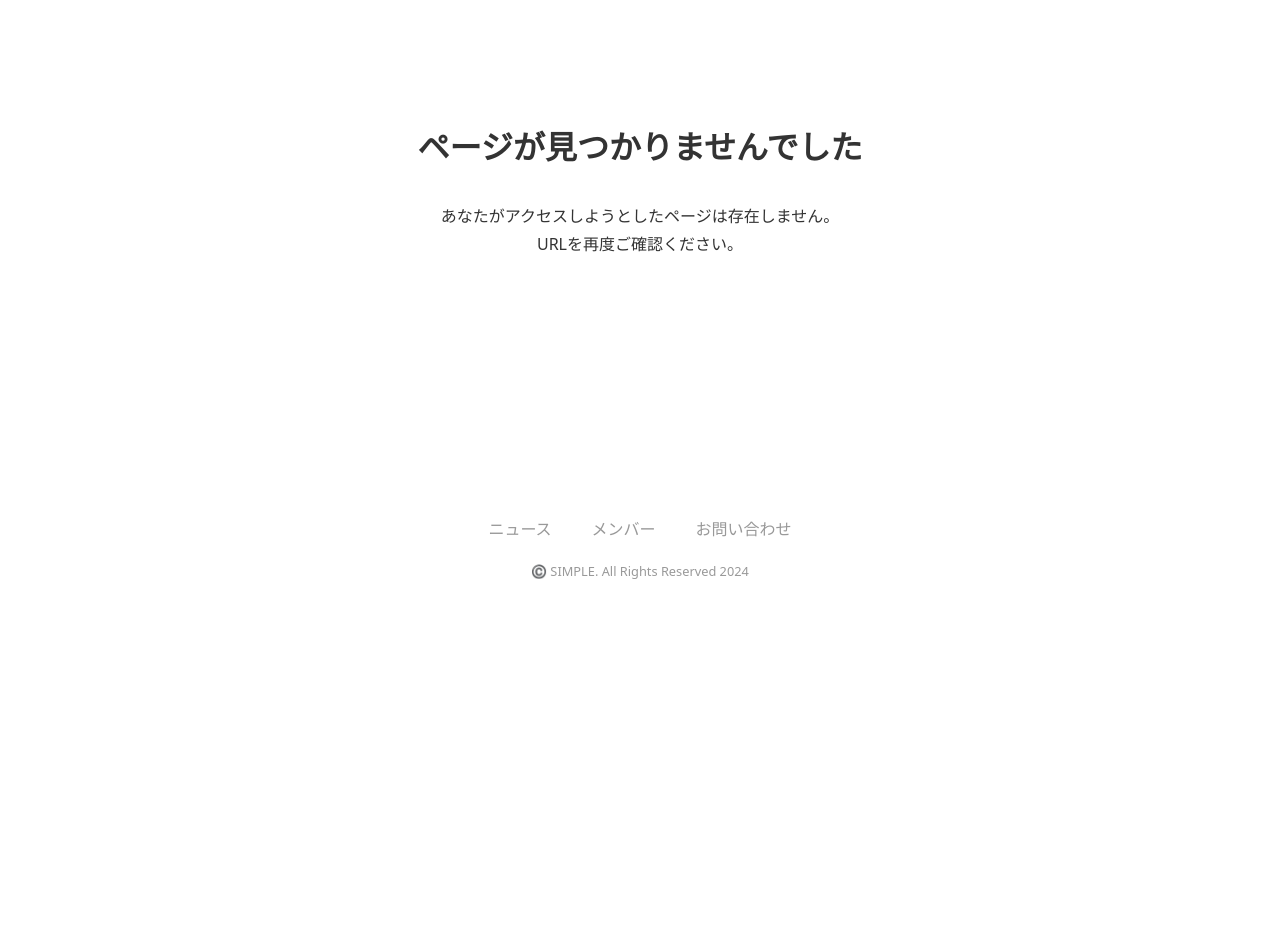
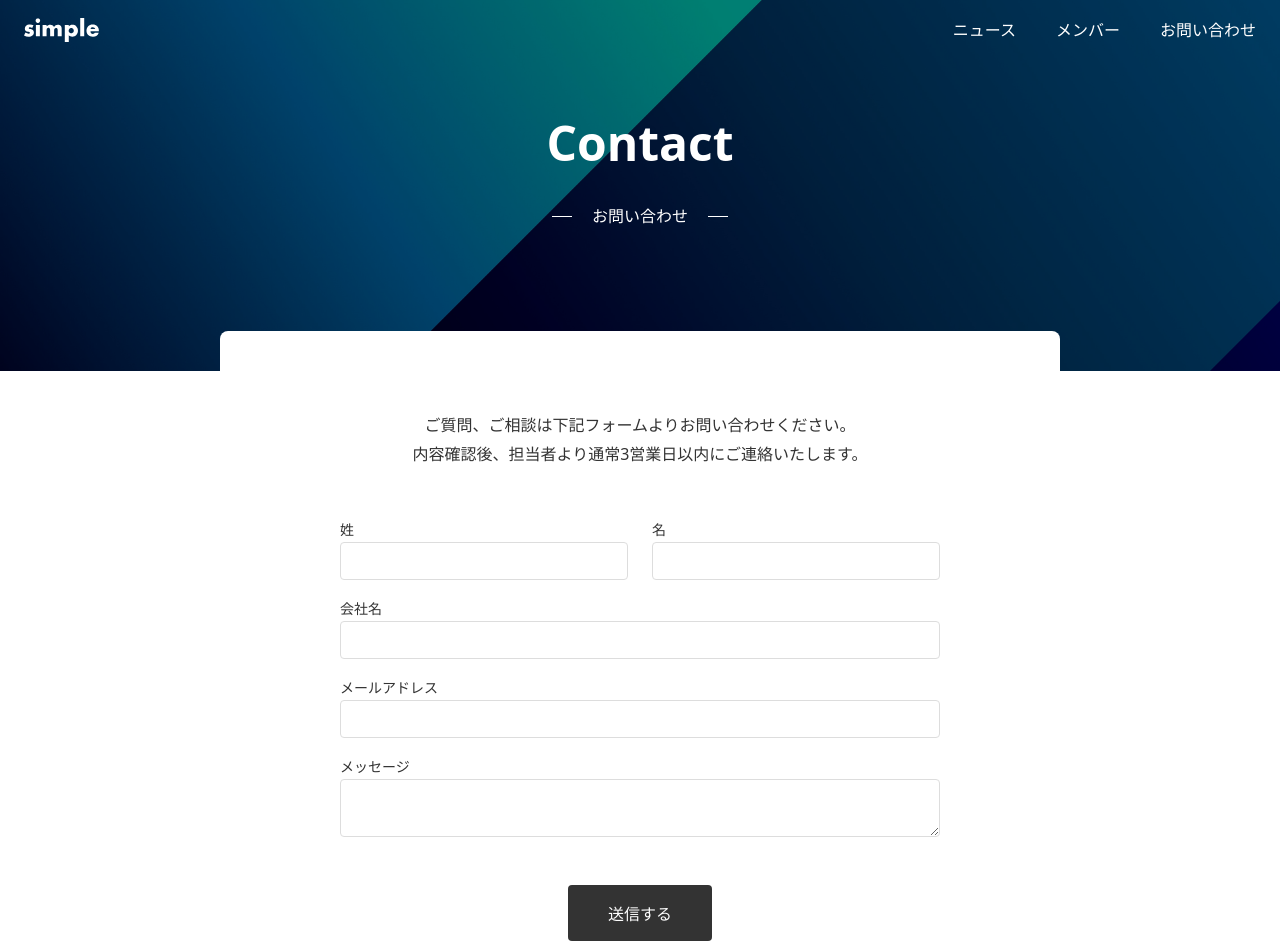
Before and after one commit to morimo0804/my-next-project, a Next.js app: page /contact in a window 1280 px wide. Before the commit this address had no page. Shown: the top 952 px of the page. Before the commit the page ends 800 px from the top, so only its background shows below. Built offline with nearby package versions, Linux system fonts and the light colour scheme.

Commit message:
9章まで完了

```diff
--- /dev/null
+++ b/app/_actions/contact.tsx
@@ -0,0 +1,104 @@
+"use server";
+
+function validateEmail(email: string) {
+  const pattern = /^[^\s@]+@[^\s@]+\.[^\s@]+$/;
+  return pattern.test(email);
+}
+
+export async function createContactData(_prevState: any, formData: FormData) {
+  const rawFormData = {
+    lastname: formData.get("lastname") as string,
+    firstname: formData.get("firstname") as string,
+    company: formData.get("company") as string,
+    email: formData.get("email") as string,
+    message: formData.get("message") as string,
+  };
+
+  if (!rawFormData.lastname) {
+    return {
+      status: "error",
+      message: "姓を入力してください",
+    };
+  }
+  if (!rawFormData.firstname) {
+    return {
+      status: "error",
+      message: "名を入力してください",
+    };
+  }
+  if (!rawFormData.company) {
+    return {
+      status: "error",
+      message: "会社名を入力してください",
+    };
+  }
+  if (!rawFormData.email) {
+    return {
+      status: "error",
+      message: "メールアドレスを入力してください",
+    };
+  }
+  if (!validateEmail(rawFormData.email)) {
+    return {
+      status: "error",
+      message: "メールアドレスの形式が誤っています",
+    };
+  }
+  if (!rawFormData.message) {
+    return {
+      status: "error",
+      message: "メッセージを入力してください",
+    };
+  }
+
+  const result = await fetch(
+    `https://api.hsforms.com/submissions/v3/integration/submit/${process.env.HUBSPOT_PORTAL_ID}/${process.env.HUBSPOT_FORM_ID}`,
+    {
+      method: "POST",
+      headers: {
+        "Content-Type": "application/json",
+      },
+      body: JSON.stringify({
+        fields: [
+          {
+            objectTypeId: "0-1",
+            name: "lastname",
+            value: rawFormData.lastname,
+          },
+          {
+            objectTypeId: "0-1",
+            name: "firstname",
+            value: rawFormData.firstname,
+          },
+          {
+            objectTypeId: "0-1",
+            name: "company",
+            value: rawFormData.company,
+          },
+          {
+            objectTypeId: "0-1",
+            name: "email",
+            value: rawFormData.email,
+          },
+          {
+            objectTypeId: "0-1",
+            name: "message",
+            value: rawFormData.message,
+          },
+        ],
+      }),
+    }
+  );
+
+  try {
+    await result.json();
+  } catch (e) {
+    console.log(e);
+    return {
+      status: "error",
+      message: "お問い合わせに失敗しました",
+    };
+  }
+
+  return { status: "success", message: "OK" };
+}
--- /dev/null
+++ b/app/_components/ContactForm/index.module.css
@@ -0,0 +1,73 @@
+.form {
+  max-width: 600px;
+  margin: 0 auto;
+}
+
+.item {
+  display: flex;
+  flex-direction: column;
+  flex: 1;
+  padding: 8px 0;
+}
+
+.horizontal {
+  display: flex;
+  justify-content: flex-start;
+  align-items: center;
+  width: 100%;
+  gap: 24px;
+}
+
+.label {
+  font-size: 14px;
+}
+
+.textfield {
+  border: 1px solid var(--color-border);
+  padding: 8px;
+  border-radius: 4px;
+  line-height: 1.5;
+  width: 100%;
+}
+
+.textarea {
+  border: 1px solid var(--color-border);
+  padding: 8px;
+  border-radius: 4px;
+  line-height: 1.5;
+  width: 100%;
+}
+
+.actions {
+  text-align: center;
+  margin-top: 40px;
+}
+
+.button {
+  border: none;
+  background-color: var(--color-button-primary);
+  padding: 16px 40px;
+  font-size: 16px;
+  border-radius: 4px;
+  color: var(--color-text-unpainted);
+  cursor: pointer;
+}
+
+.success {
+  background-color: var(--color-bg-sub);
+  text-align: center;
+  padding: 40px;
+  border-radius: var(--border-radius);
+}
+
+.error {
+  color: var(--color-text-error);
+  font-size: 14px;
+  margin-bottom: 8px;
+}
+
+@media (max-width: 640px) {
+  .success {
+    text-align: left;
+  }
+}
--- /dev/null
+++ b/app/_components/ContactForm/index.tsx
@@ -0,0 +1,90 @@
+"use client";
+
+import { createContactData } from "@/app/_actions/contact";
+import { useFormState } from "react-dom";
+// import { sendGAEvent } from "@next/third-parties/google";
+import styles from "./index.module.css";
+
+const initialState = {
+  status: "",
+  message: "",
+};
+
+export default function ContactForm() {
+  const [state, formAction] = useFormState(createContactData, initialState);
+  console.log(state);
+  //   const handleSubmit = () => {
+  //     sendGAEvent({ event: "contact", value: "submit" });
+  //   };
+  if (state.status === "success") {
+    return (
+      <p className={styles.success}>
+        お問い合わせいただき、ありがとうございます。
+        <br />
+        お返事まで今しばらくお待ちください。
+      </p>
+    );
+  }
+  return (
+    <form className={styles.form} action={formAction}>
+      <div className={styles.horizontal}>
+        <div className={styles.item}>
+          <label className={styles.label} htmlFor="lastname">
+            姓
+          </label>
+          <input
+            className={styles.textfield}
+            type="text"
+            id="lastname"
+            name="lastname"
+          />
+        </div>
+        <div className={styles.item}>
+          <label className={styles.label} htmlFor="firstname">
+            名
+          </label>
+          <input
+            className={styles.textfield}
+            type="text"
+            id="firstname"
+            name="firstname"
+          />
+        </div>
+      </div>
+      <div className={styles.item}>
+        <label className={styles.label} htmlFor="company">
+          会社名
+        </label>
+        <input
+          className={styles.textfield}
+          type="text"
+          id="company"
+          name="company"
+        />
+      </div>
+      <div className={styles.item}>
+        <label className={styles.label} htmlFor="email">
+          メールアドレス
+        </label>
+        <input
+          className={styles.textfield}
+          type="text"
+          id="email"
+          name="email"
+        />
+      </div>
+      <div className={styles.item}>
+        <label className={styles.label} htmlFor="message">
+          メッセージ
+        </label>
+        <textarea className={styles.textarea} id="message" name="message" />
+      </div>
+      <div className={styles.actions}>
+        {state.status === "error" && (
+          <p className={styles.error}>{state.message}</p>
+        )}
+        <input type="submit" value="送信する" className={styles.button} />
+      </div>
+    </form>
+  );
+}
--- /dev/null
+++ b/app/contact/layout.tsx
@@ -0,0 +1,19 @@
+import Hero from "@/app/_components/Hero";
+import Sheet from "@/app/_components/Sheet";
+
+export const metadata = {
+  title: "お問い合わせ",
+};
+
+type Props = {
+  children: React.ReactNode;
+};
+
+export default function RootLayout({ children }: Props) {
+  return (
+    <>
+      <Hero title="Contact" sub="お問い合わせ" />
+      <Sheet>{children}</Sheet>
+    </>
+  );
+}
--- /dev/null
+++ b/app/contact/page.module.css
@@ -0,0 +1,10 @@
+.text {
+  text-align: center;
+  margin-bottom: 40px;
+}
+
+@media (max-width: 640px) {
+  .text {
+    text-align: left;
+  }
+}
--- /dev/null
+++ b/app/contact/page.tsx
@@ -0,0 +1,15 @@
+import ContactForm from "@/app/_components/ContactForm";
+import styles from "./page.module.css";
+
+export default function Page() {
+  return (
+    <div className={styles.container}>
+      <p className={styles.text}>
+        ご質問、ご相談は下記フォームよりお問い合わせください。
+        <br />
+        内容確認後、担当者より通常3営業日以内にご連絡いたします。
+      </p>
+      <ContactForm />
+    </div>
+  );
+}
```
